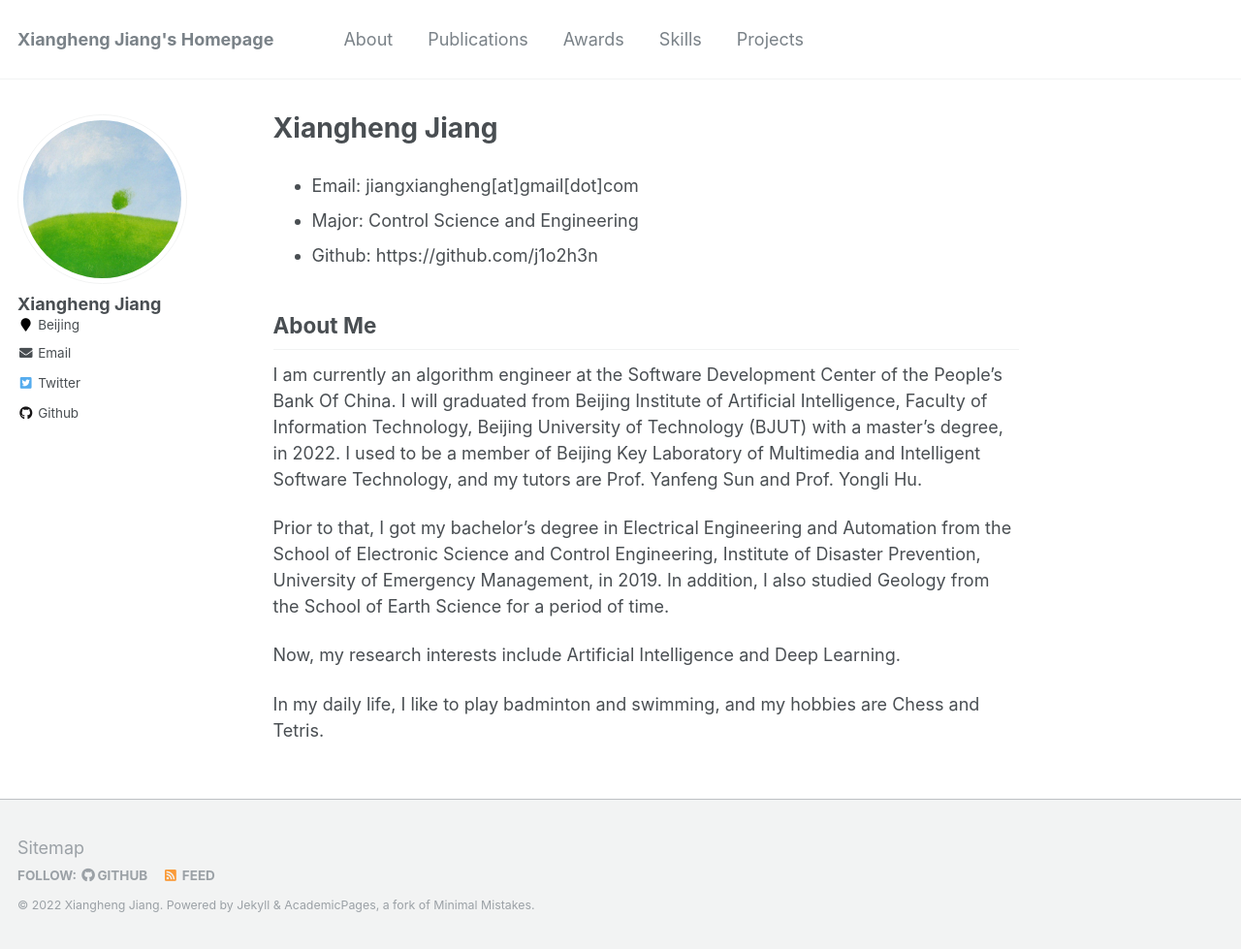
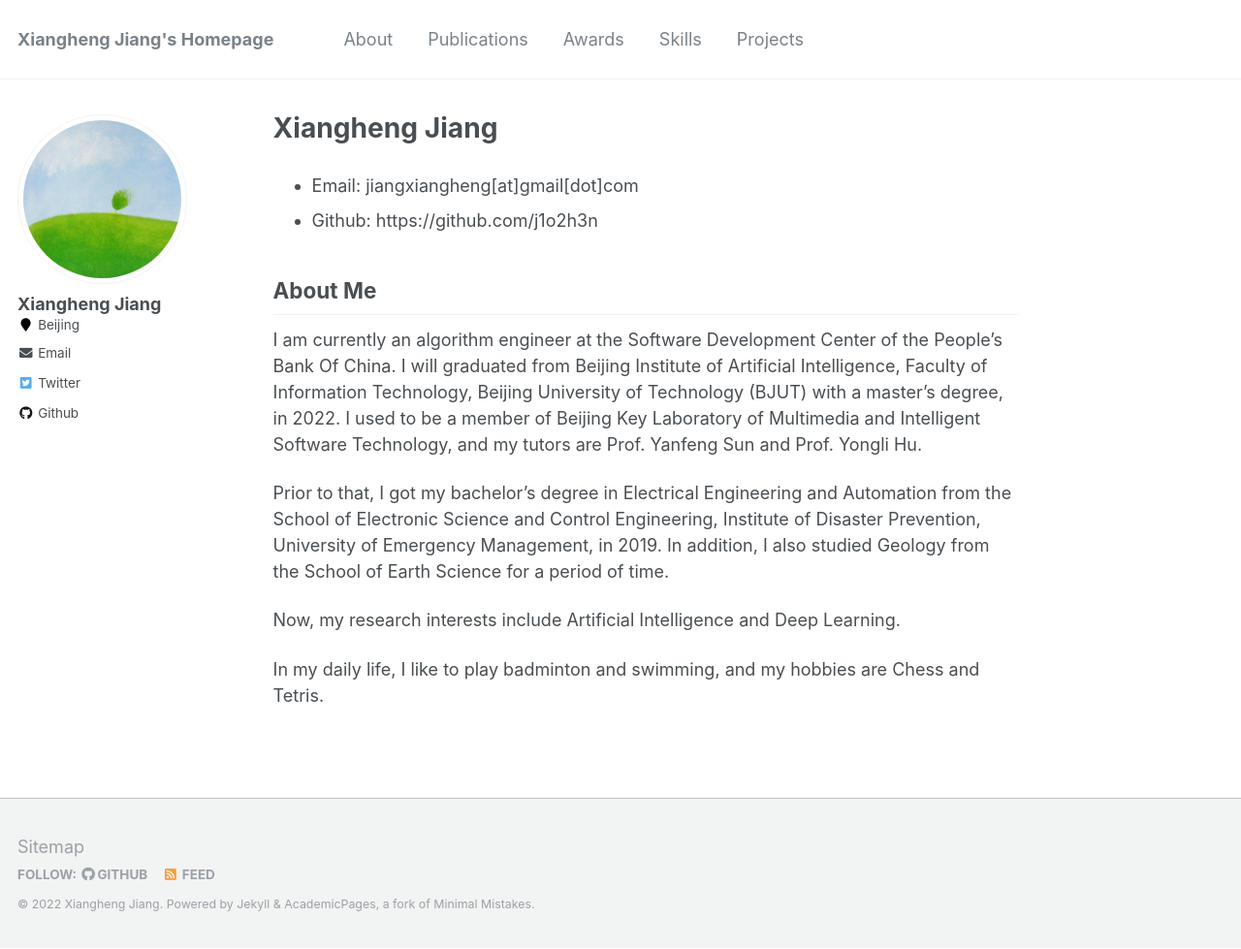
Before and after one commit to j1o2h3n/j1o2h3n.github.io, a Jekyll site: the page built from _pages/about.md, in a window 1280 px wide and 979 px high. Shown: the whole window at 97% size. Built offline with Jekyll 4.4.1, drawn with Linux system fonts in a browser that asks for light colours.

Commit message:
Update about.md

```diff
--- a/_pages/about.md
+++ b/_pages/about.md
@@ -9,7 +9,7 @@ redirect_from:
 ---
 
 - Email: jiangxiangheng\[at]gmail\[dot]com
-- Major: Control Science and Engineering
+<!-- - Major: Control Science and Engineering -->
 - Github: https://github.com/j1o2h3n
 
 
```
